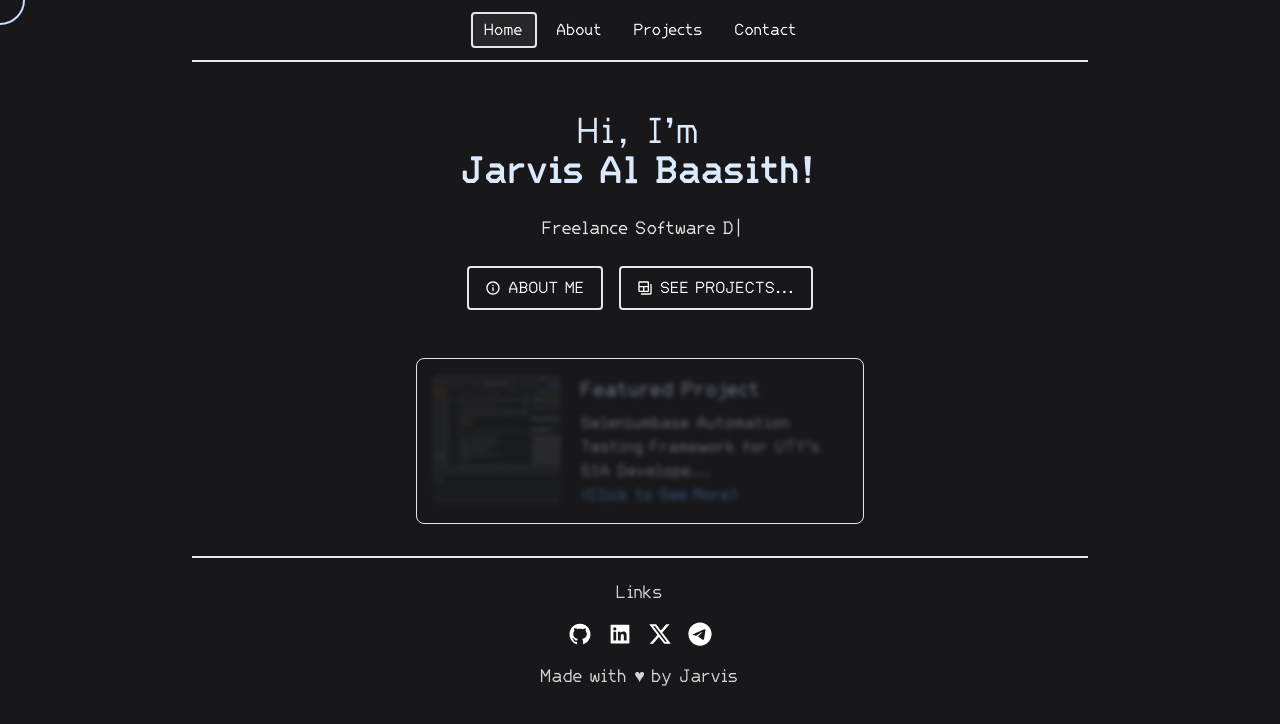
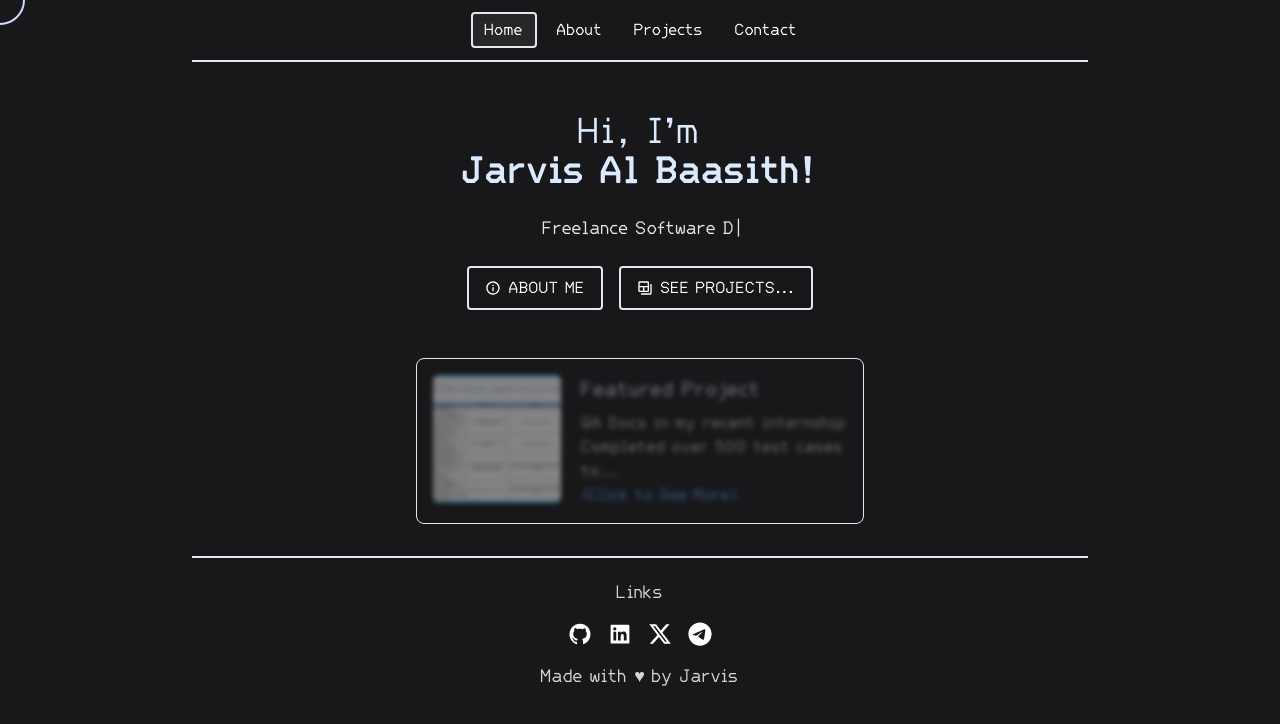
Before and after one commit to jarvisab/portfolio, a Next.js app: page / in a window 1280 px wide. Shown: the top 724 px of the page. Built offline with nearby package versions, Linux system fonts and the light colour scheme.

Commit message:
Fix - Previous Animation Defect

```diff
--- a/src/components/ui/image-text-view/project-item.jsx
+++ b/src/components/ui/image-text-view/project-item.jsx
@@ -5,7 +5,7 @@
     <div
       id={"project-" + project.id}
       key={project.id}
-      className="my-6 rounded-md max-md:p-2 md:p-4 hover:border hover:border-b-4 hover:border-r-4 hover:-translate-y-4"
+      className="my-6 rounded-md max-md:p-2 md:p-4 hover:border-b-4 hover:border-r-4 hover:-translate-y-4 md:hover:border-t md:hover:border-l"
     >
       <TitleCard
         title={project.title}
--- a/src/data/projects.js
+++ b/src/data/projects.js
@@ -1,6 +1,21 @@
 const PREFIX_LOCATION = "/assets/projects/";
 
 let projects = [
+  {
+    id: 9,
+    title: "curhat - Share your thoughts or randomly read others' musings.",
+    liveLink: "https://curhat.pages.dev/",
+    gitHub: "https://github.com/jarvisab/curhat",
+    img: [
+      "1.webp",
+      "2.webp"
+    ],
+    desc: [
+      "A simple and straightforward platform for sharing and venting out thoughts, inspired by the Indonesian term “Curhat“.",
+      "Users can explore a variety of random messages shared by others",
+      "Users can share their own thoughts publicly!"
+    ],
+  },
   {
     id: 8,
     title: "QA Docs in my recent internship",
```
Also changed, not shown: public/assets/projects/9/1.webp (added), public/assets/projects/9/2.webp (added).
